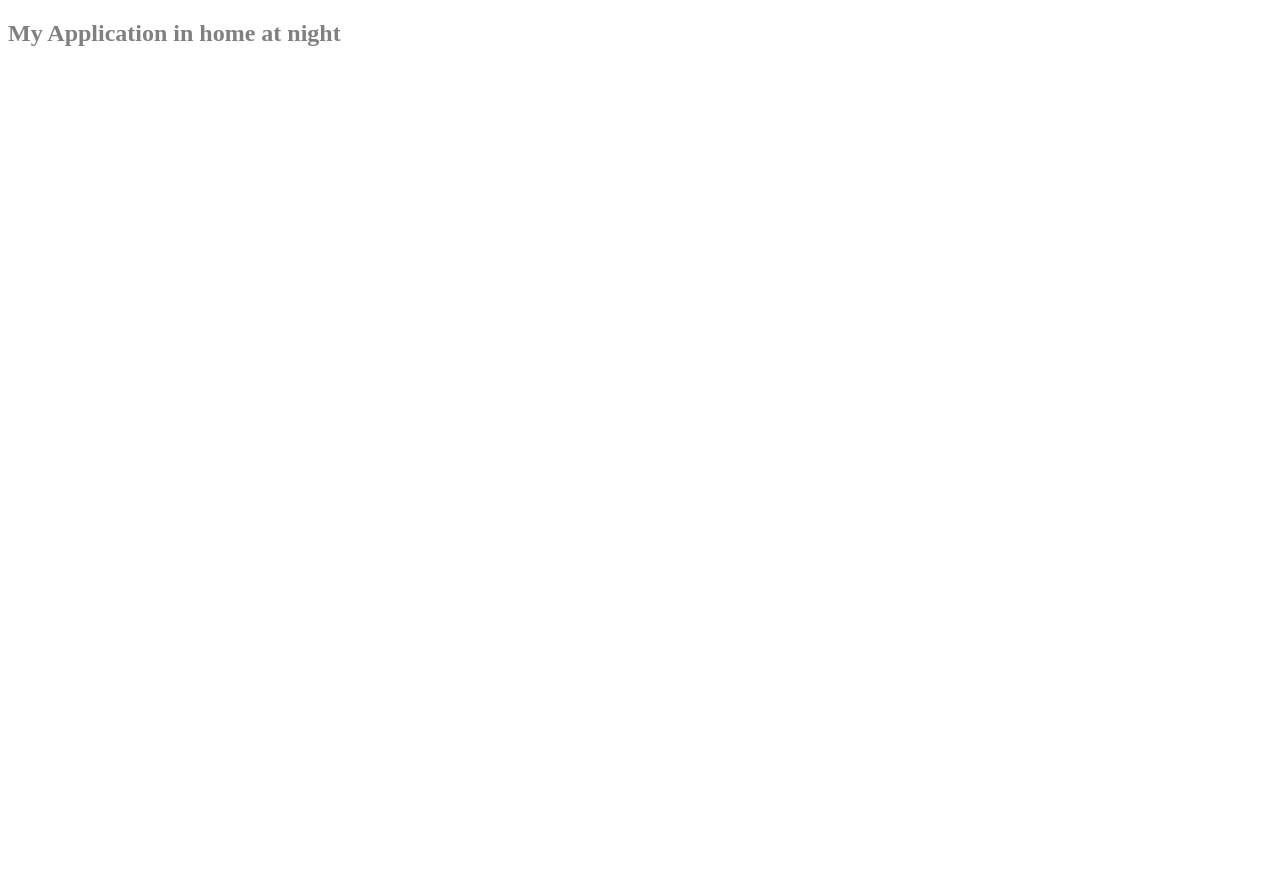
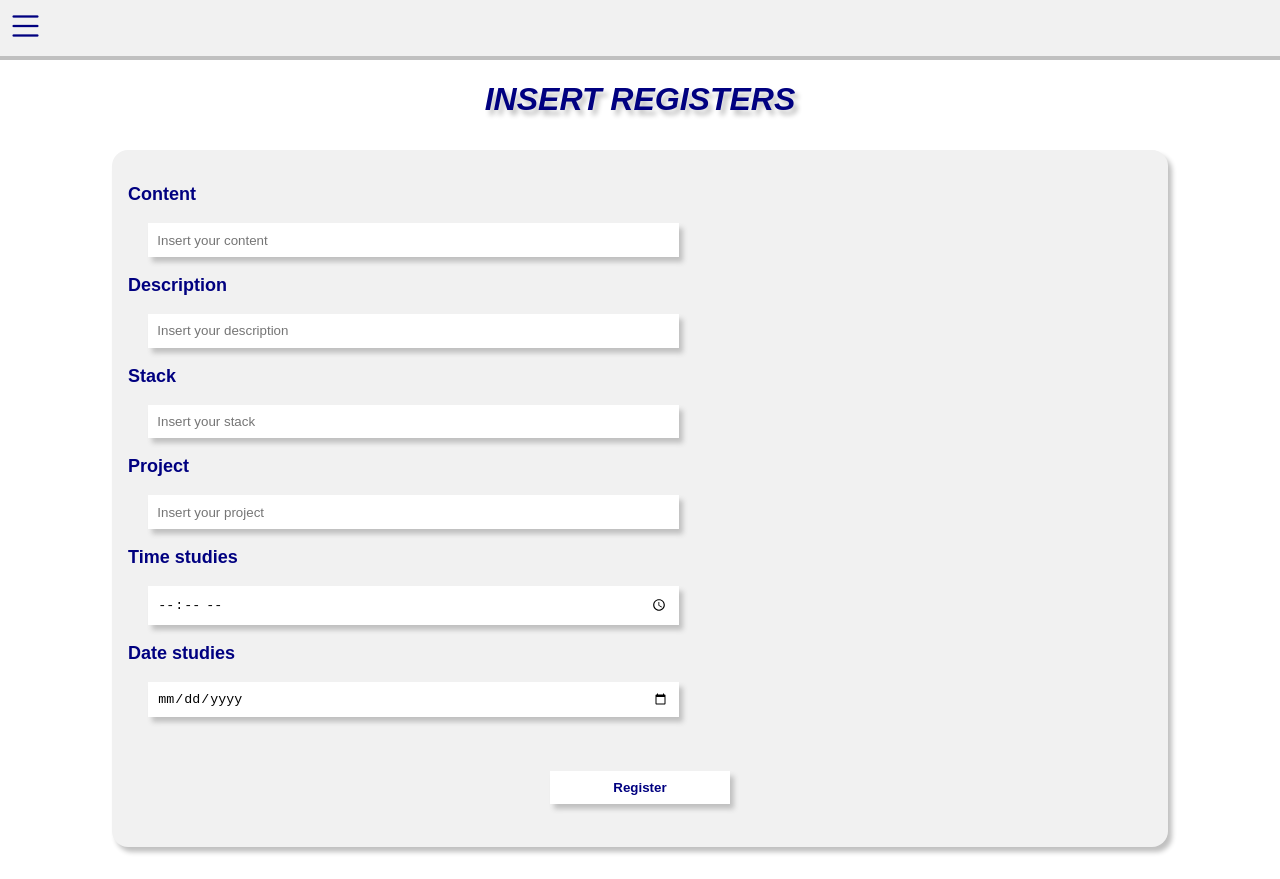
Before and after one commit to wesley-silv/Cost-Manager-Software, a website: page views/home.html in a window 1280 px wide. Before the commit the page ends 800 px from the top, so only its background shows below. Drawn offline with nearby package versions, Linux system fonts and the light colour scheme; files that its build step writes are made by us from their sources.

Commit message:
Change the home of project to form insert.

```diff
--- a/package.json
+++ b/package.json
@@ -4,14 +4,14 @@
   "description": "",
   "main": "index.js",
   "scripts": {
-    "dev": "nodemon app.js",
+    "dev": "node app.js",
     "test": "echo \"Error: no test specified\" && exit 1"
   },
   "keywords": [],
   "author": "",
   "license": "ISC",
   "dependencies": {
-    "ejs": "^3.1.9",
+    "bootstrap": "^5.3.3",
     "express": "^4.18.3",
     "nodemon": "^3.1.0",
     "router": "^1.3.8"
--- a/public/styles/home.css
+++ b/public/styles/home.css
@@ -1,3 +1,112 @@
-h2 {
-  color: gray;
+@import url('https://cdn.jsdelivr.net/npm/bootstrap-icons@1.11.3/font/bootstrap-icons.min.css');
+body,
+html {
+  margin: 0;
+  padding: 0;
+  box-sizing: border-box;
+  font-family: Arial, sans-serif;
+  background-color: #fff;
 }
+
+/* Menu styles */
+.container-menu {
+  margin: 0;
+  padding: 0.4em;
+  background-color: #f1f1f1;
+  border-bottom: solid 4px #c0c0c0;
+  position: relative;
+  z-index: 0;
+}
+#open-menu,
+#close-menu {
+  border: none;
+  font-size: 38px;
+  color: #000080;
+  cursor: pointer;
+}
+#list-menu {
+  margin: 1em 0 0 0;
+  padding: 0.5em;
+  list-style: none;
+  display: none;
+  background-color: #f1f1f1;
+  box-shadow: 4px 4px 5px #c0c0c0;
+  width: 16vw;
+  height: 50vh;
+  position: absolute;
+  z-index: 1;
+}
+#list-menu li {
+  padding: 0.5em 1em;
+  color: #000080;
+  font-size: 18px;
+  font-weight: bold;
+  border-bottom: solid 2px #c0c0c0;
+}
+#list-menu li:hover {
+  color: #fff;
+  background-color: #3b3baf;
+}
+#close-menu {
+  display: none;
+}
+
+/* Submit status */
+#submit-status {
+  display: none;
+  width: 500px;
+  height: 50px;
+  color: #000080;
+  text-align: center;
+  box-shadow: 4px 5px 5px #c0c0c0;
+  font-style: oblique;
+}
+
+/* Form insert styles */
+h1 {
+  color: #000080;
+  text-align: center;
+  text-transform: uppercase;
+  text-shadow: 4px 5px 5px #c0c0c0;
+  font-style: oblique;
+}
+
+form {
+  width: 80%;
+  margin: 2em auto;
+  padding: 1em;
+  background-color: #f1f1f1;
+  box-shadow: 4px 5px 5px #c0c0c0;
+  border-radius: 16px;
+}
+form label {
+  margin: 1em auto;
+  display: block;
+  font-size: 18px;
+  font-weight: bold;
+  color: #000080;
+}
+form input {
+  width: 50%;
+  margin: auto 1.5em;
+  padding: 0.7em;
+  border: none;
+  box-shadow: 4px 5px 5px #c0c0c0;
+}
+button {
+  width: 180px;
+  height: 2.5em;
+  display: block;
+  border: none;
+  margin: 4em auto 2em;
+  padding: 0.7em;
+  font-weight: bold;
+  color: #000080;
+  background-color: #fff;
+  box-shadow: 4px 5px 5px #c0c0c0;
+}
+button:hover {
+  color: #fff;
+  background-color: #3b3baf;
+  cursor: pointer;
+}
--- a/views/home.html
+++ b/views/home.html
@@ -1,14 +1,94 @@
 <!DOCTYPE html>
 <html lang="en">
-<head>
-  <meta charset="UTF-8">
-  <meta name="viewport" content="width=device-width, initial-scale=1.0">
-  <link href="/styles/home.css" rel="stylesheet">
-  <title>Home</title>
-</head>
-<body>
-  <h2>
-    My Application in home at night
-  </h2>
-</body>
+  <head>
+    <meta charset="UTF-8" />
+    <meta name="viewport" content="width=device-width, initial-scale=1.0" />
+    <link rel="stylesheet" type="text/css" href="../styles/insert.css">
+    <link rel="stylesheet" href="styles/home.css" type="text/css">
+    <title>Insert registers</title>
+    <style>
+      /* Os styles não estão sendo aplicados por um arquivo .css externo, por isso foram declarados dentro do próprio documento html.*/
+
+    </style>
+    <script>
+      document.addEventListener('DOMContentLoaded', function () {
+        const openMenu = document.getElementById('open-menu')
+        const closeMenu = document.getElementById('close-menu')
+        const listMenu = document.getElementById('list-menu')
+
+        openMenu.addEventListener('click', function () {
+          listMenu.style.display =
+            listMenu.style.display === 'block' ? 'none' : 'block'
+          openMenu.style.display = 'none'
+          closeMenu.style.display = 'block'
+        })
+
+        closeMenu.addEventListener('click', function () {
+          listMenu.style.display =
+            listMenu.style.display === 'none' ? 'block' : 'none'
+          openMenu.style.display = 'block'
+          closeMenu.style.display = 'none'
+        })
+      })
+
+      function callingRouteApi(rota) {
+        window.location.href = rota
+      }
+    </script>
+  </head>
+  <body>
+    <div class="container-menu">
+      <i class="bi bi-list" id="open-menu" title="open menu"> </i>
+      <i class="bi bi-x" id="close-menu" title="close menu"> </i>
+      <ul id="list-menu">
+        <li onclick="callingRouteApi('/api/home')">Home</li>
+        <li onclick="callingRouteApi('/api/insert')">Insert</li>
+        <li onclick="callingRouteApi('/api/list')">List</li>
+        <li onclick="callingRouteApi('/api/update')">Update</li>
+        <li onclick="callingRouteApi('/api/delete')">Delete</li>
+      </ul>
+    </div>
+    <h1>Insert registers</h1>
+    <form action="/insert-dates" method="POST">
+      <label for="Content">Content</label>
+      <input
+        type="text"
+        name="Content"
+        id=""
+        required
+        placeholder="Insert your content"
+      />
+      <label for="Description">Description</label>
+      <input
+        type="text"
+        name="Description"
+        id=""
+        required
+        placeholder="Insert your description"
+      />
+      <label for="Stack">Stack</label>
+      <input
+        type="text"
+        name="Stack"
+        id=""
+        required
+        placeholder="Insert your stack"
+      />
+      <label for="Project">Project</label>
+      <input
+        type="text"
+        name="Project"
+        id=""
+        required
+        placeholder="Insert your project"
+      />
+      <label for="Time_studies">Time studies</label>
+      <input type="time" name="Time_studies" id="time-studies" required />
+      <label for="Date_studies">Date studies</label>
+      <input type="date" name="Date_studies" id="date-studies" required />
+      <button type="submit" title="Toque para cadastrar os registros">
+        Register
+      </button>
+    </form>
+  </body>
 </html>
```
Also changed, not shown: app.js (+10 -13 lines), src/output.css (deleted), 1 other file.
